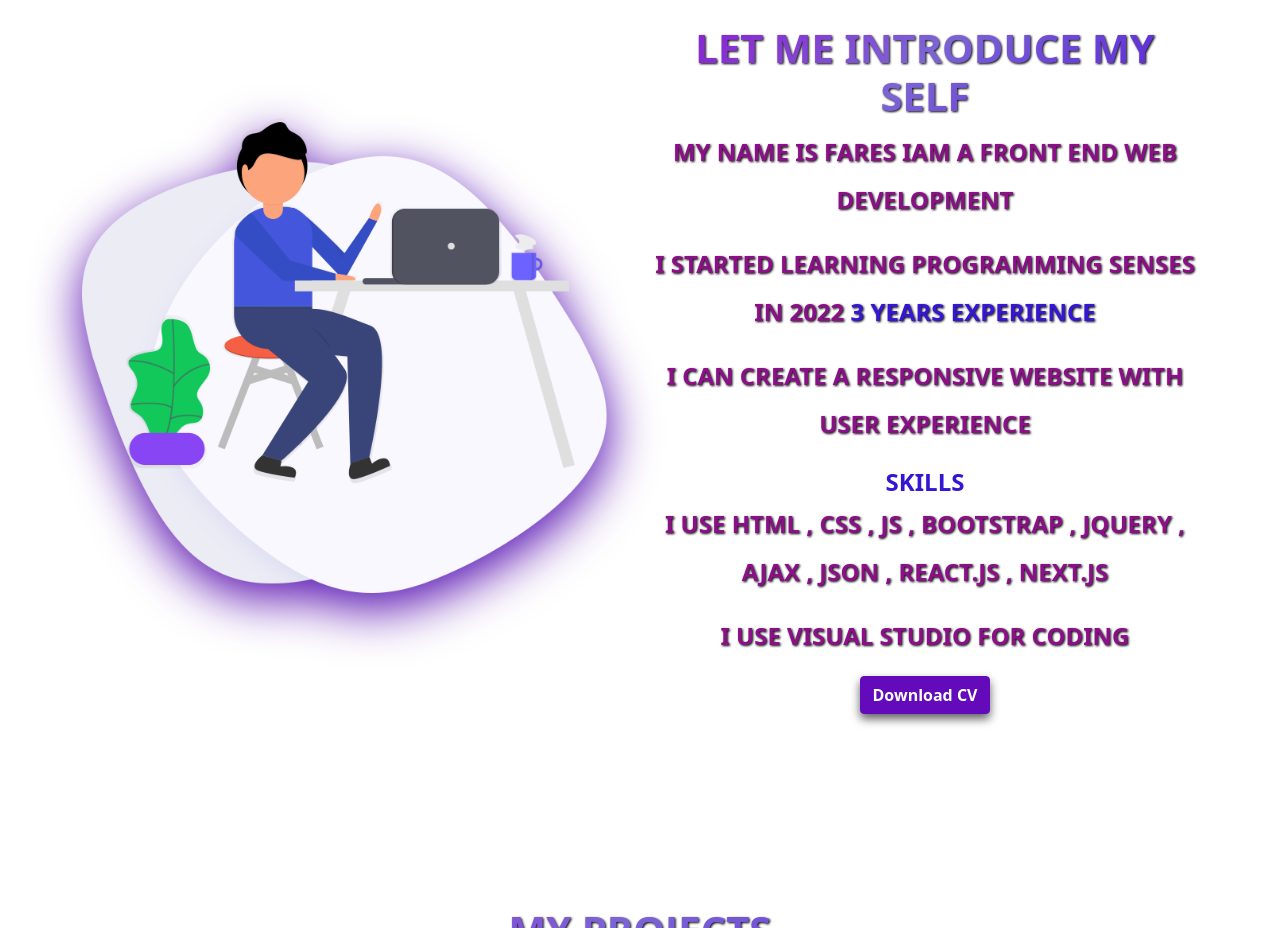
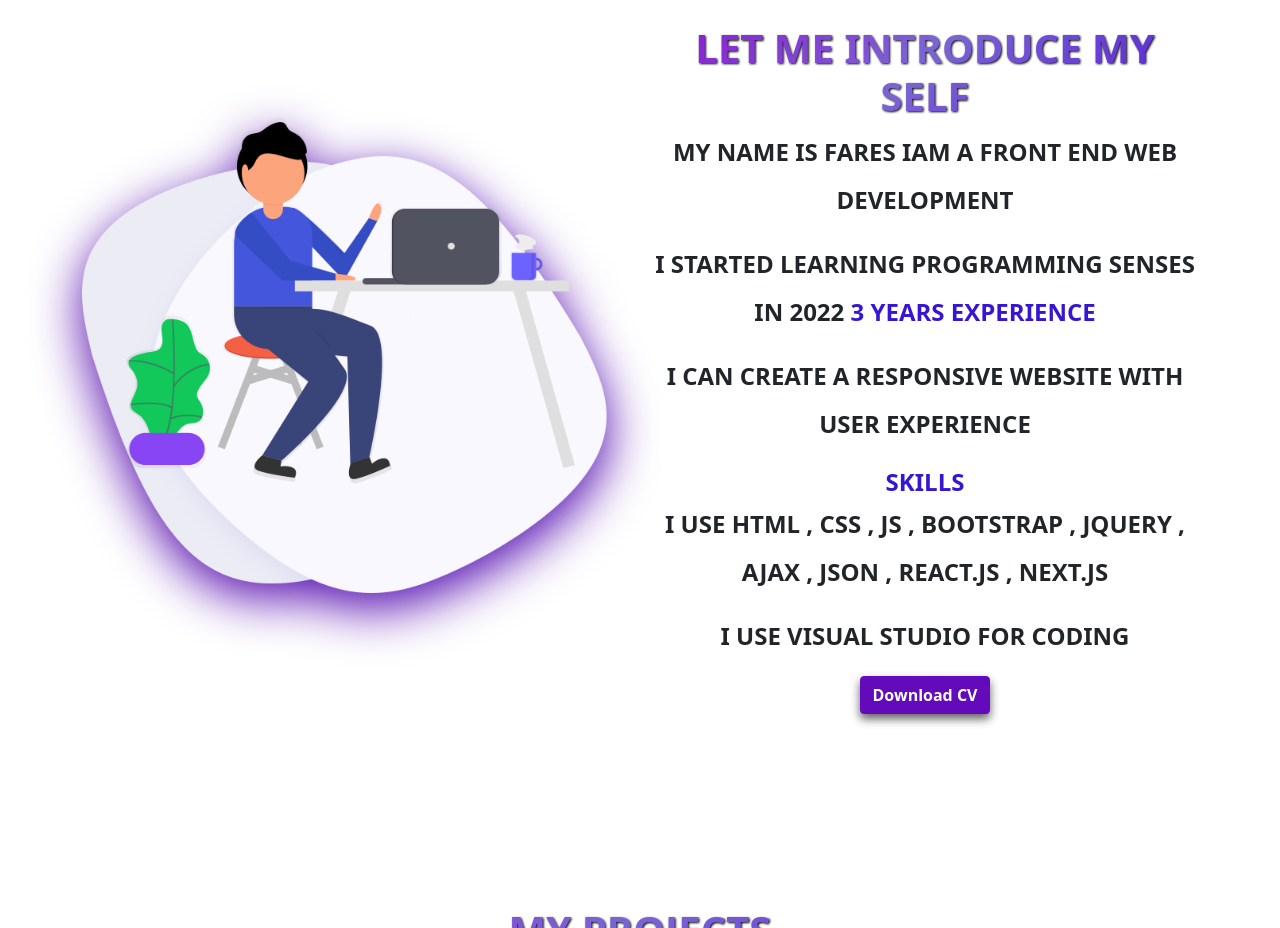
Before and after one commit to fares12358/myCv, a plain HTML site: page index.html in a window 1280 px wide. Shown: the part 820-1748 px from the top of the page. Drawn offline with nearby package versions, Linux system fonts and the light colour scheme.

Commit message:
Update index.html

```diff
--- a/index.html
+++ b/index.html
@@ -69,16 +69,16 @@
                 <div
                     class="col-md-6 col-sm-12 py-5 text-center d-flex align-items-center justify-content-start flex-column">
                     <h1 class="text-uppercase fw-bold fs-md-5 text-coloring">let me introduce my self</h1>
-                    <p class="text-uppercase fw-bold  fs-4 lh-lg  add-text-shadow">my name is <span>fares</span> iam a
+                    <p class="text-uppercase fw-bold  fs-4 lh-lg ">my name is <span>fares</span> iam a
                         front end web development</p>
-                    <p class="text-uppercase fw-bold  fs-4 lh-lg  add-text-shadow">I started learning programming senses
+                    <p class="text-uppercase fw-bold  fs-4 lh-lg  ">I started learning programming senses
                         in 2022 <span class="span-color">3 years experience</span></p>
-                    <p class="text-uppercase fw-bold  fs-4 lh-lg  add-text-shadow">I can create a responsive website
+                    <p class="text-uppercase fw-bold  fs-4 lh-lg  ">I can create a responsive website
                         with user experience</p>
                     <span class="span-color text-uppercase fs-4 fw-bold">skills</span>
-                    <p class="text-uppercase fw-bold  fs-4 lh-lg  add-text-shadow">i use html , css , js , bootstrap ,
+                    <p class="text-uppercase fw-bold  fs-4 lh-lg  ">i use html , css , js , bootstrap ,
                         jquery , Ajax , json , react.js , next.js</p>
-                    <p class="text-uppercase fw-bold  fs-4 lh-lg  add-text-shadow">i use visual studio for coding</p>
+                    <p class="text-uppercase fw-bold  fs-4 lh-lg ">i use visual studio for coding</p>
                     <button id="download-btn"  class="main-btn btn btn-primary fw-bold fs-6">Download CV</button>
                 </div>
             </div>
```
